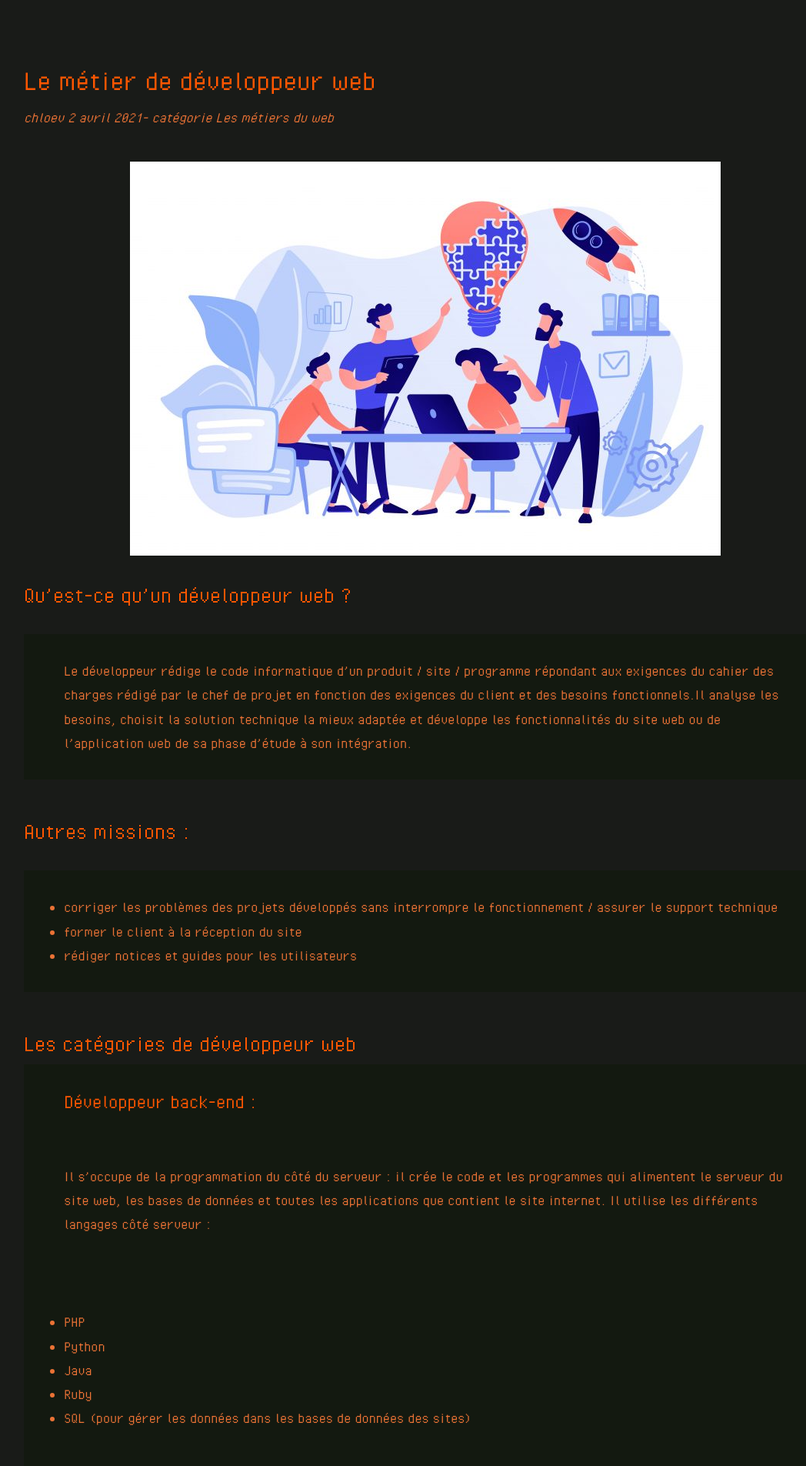
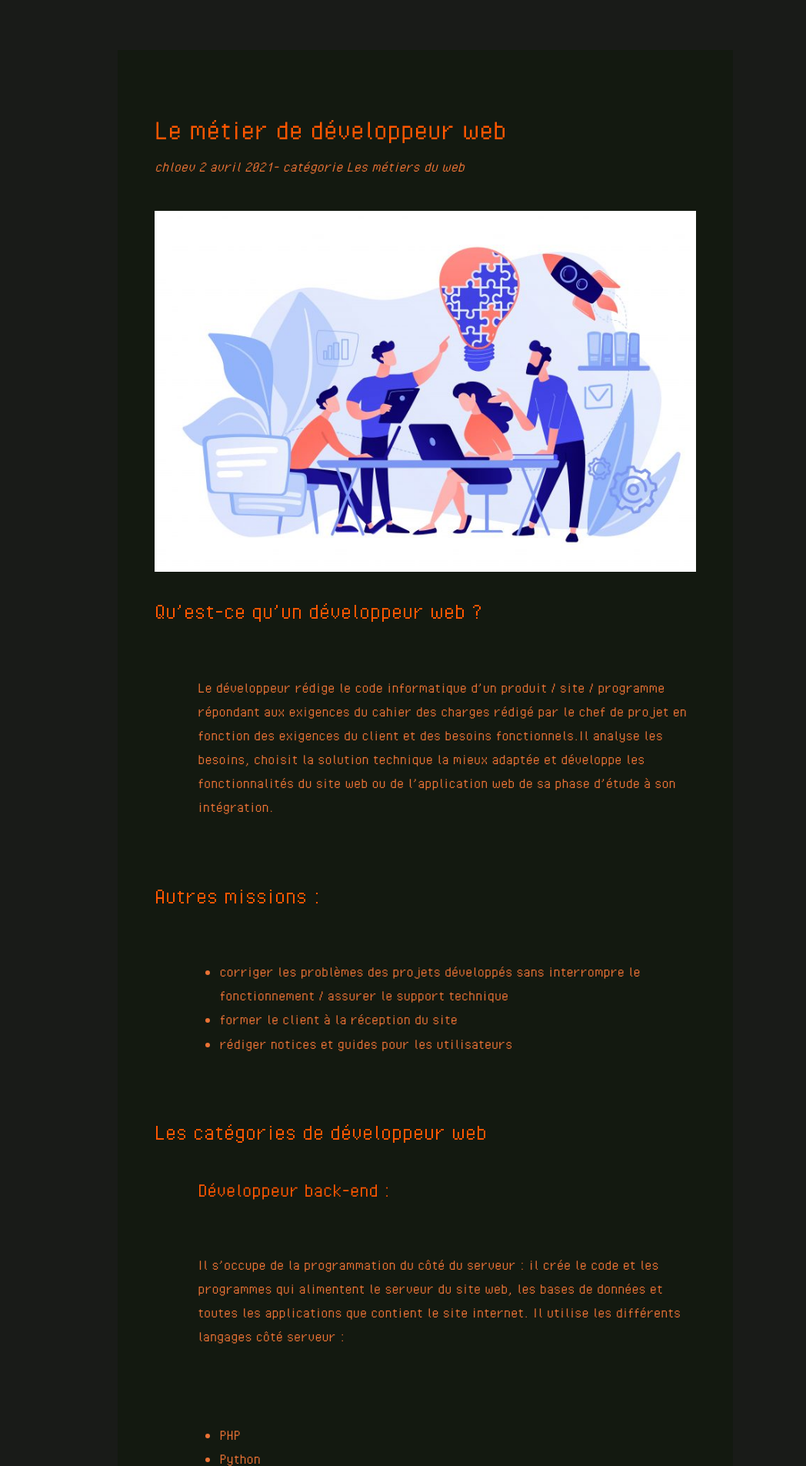
Before and after one commit to Adrien-Ray/visualtgr, a PHP site: page /art1.php in a window 1280 px wide. Shown: the part 217-2122 px from the top of the page at 77% size, without its empty margins (87-1135 px from the left). Run offline with PHP 8.4, Linux system fonts and the light colour scheme.

Commit message:
ajustement css article

```diff
--- a/assets/styles/main.css
+++ b/assets/styles/main.css
@@ -72,6 +72,9 @@ a {
 .content{
   color:#ea7235;
   padding:3rem;
+  background-color: #131910;
+  margin:4rem auto;
+  max-width: 800px;
 }
 .content h1,.content h2,.content h3{
   color: #ff5600;
@@ -81,9 +84,11 @@ a {
   padding:2rem 0;
   margin-top:2rem;
 }
-.content__darkBack{
-  background-color: #131910;
-  padding:0 5%;
+.content h3,.content p{
+  padding-left:8%;
+}
+.content ul{
+  padding-left:12%;
 }
 .content p.img{
   text-align:center;
--- a/pages/art1.php
+++ b/pages/art1.php
@@ -7,19 +7,14 @@
             <br>
             <p class="img"><img src="../assets/images/art1.jpg" alt=""></p>
             <h2>Qu’est-ce qu’un développeur web ?</h2>
-            <div class="content__darkBack">
                 <p>Le développeur rédige le code informatique d’un produit / site / programme répondant aux exigences du cahier des charges rédigé par le chef de projet en fonction des exigences du client et des besoins fonctionnels.Il analyse les besoins, choisit la solution technique la mieux adaptée et développe les fonctionnalités du site web ou de l’application web de sa phase d’étude à son intégration.</p>
-            </div>
             <h2>Autres missions :</h2>
-            <div class="content__darkBack">
                 <ul>
                     <li>corriger les problèmes des projets développés sans interrompre le fonctionnement / assurer le support technique</li>
                     <li>former le client à la réception du site</li>
                     <li>rédiger notices et guides pour les utilisateurs</li>
                 </ul>
-            </div>
             <h2>Les catégories de développeur web</h2>
-            <div class="content__darkBack">
                 <h3>Développeur back-end :</h3>
                 <p>Il s’occupe de la programmation du côté du serveur : il crée le code et les programmes qui alimentent le serveur du site web, les bases de données et toutes les applications que contient le site internet. Il utilise les différents langages côté serveur :</p>
                 <ul>
@@ -54,9 +49,7 @@
                     <li>Adapter un site internet classique pour une application mobile</li>
                     <li>Créer une application mobile qui n’a pas de site internet existant.</li>
                 </ul>
-            </div>
             <h2>Qualités recherchées</h2>
-            <div class="content__darkBack">
                 <ul>
                     <li>polyvalence</li>
                     <li>autonomie</li>
@@ -65,14 +58,11 @@
                 </ul>
                 <h2>Où exerce t-on ces métiers ?</h2>
                 <p>Cette activité s’exerce au sein de sociétés de services, d’entreprises, de collectivités territoriales, d’entreprises publiques, en indépendant etc. Elle varie selon la taille de la structure (polyvalence, spécialisation en gestion du projet, programmation, recettes, etc.) et la responsabilité (développement, projet, etc). Le salaire est également fonction de ces différents paramètres. En moyenne, un développeur web junior peut percevoir une rémunération brute mensuelle de 2100 €. Mais certains atteignent les étoiles tels les développeurs de la Silicon Valley qui peuvent recevoir un salaire de 500 000 $ … cela laisse rêveur !</p>
-            </div>
             <h2>Pour en savoir +</h2>
-            <div class="content__darkBack">
                 <ul>
                     <li>https://www.opiiec.fr/metiers/83057</li>
                 </ul>
                 <p class="img"><img src="../assets/images/art-01-0.png" alt=""></p>
-            </div>
         </div>
     </div>
 </div>
```
